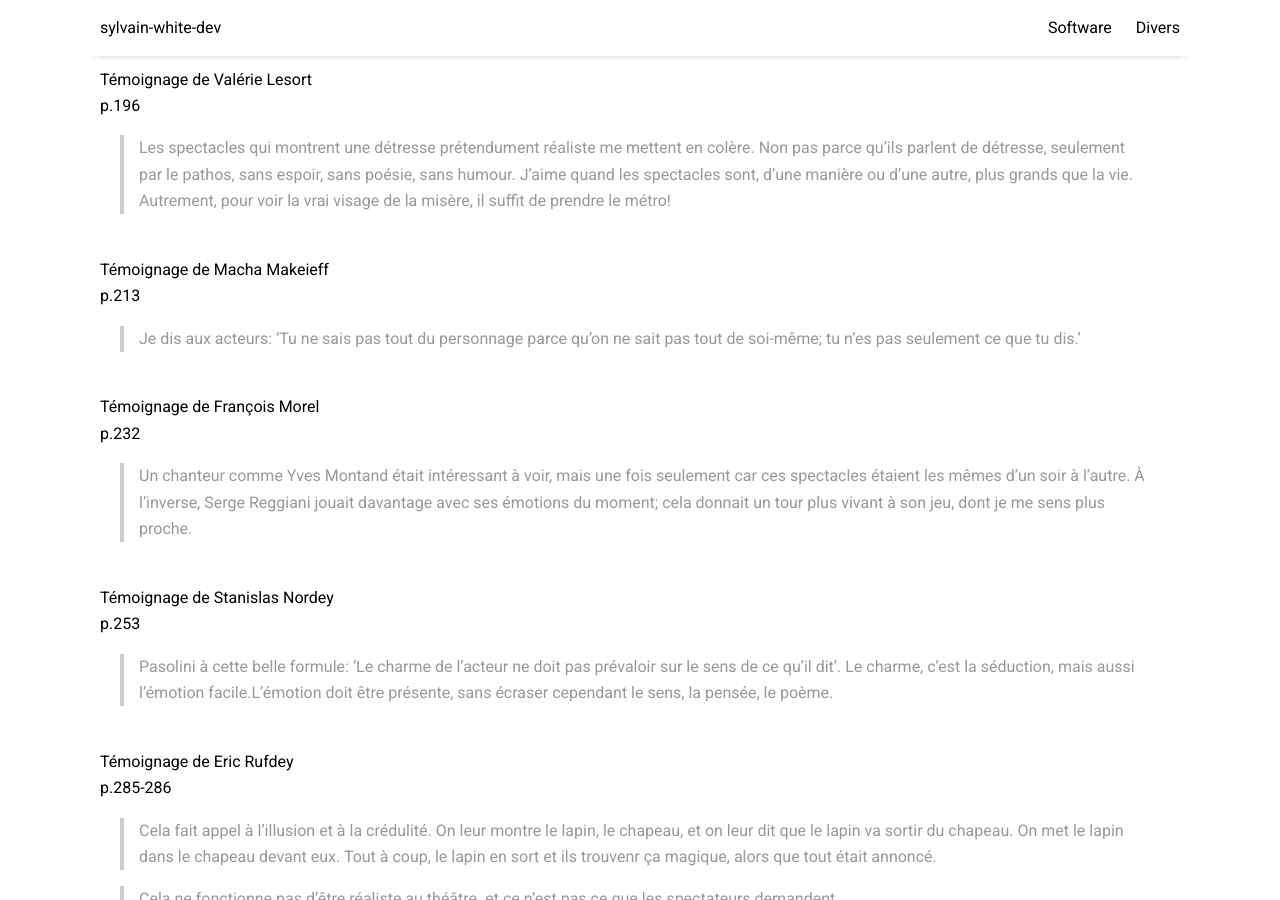
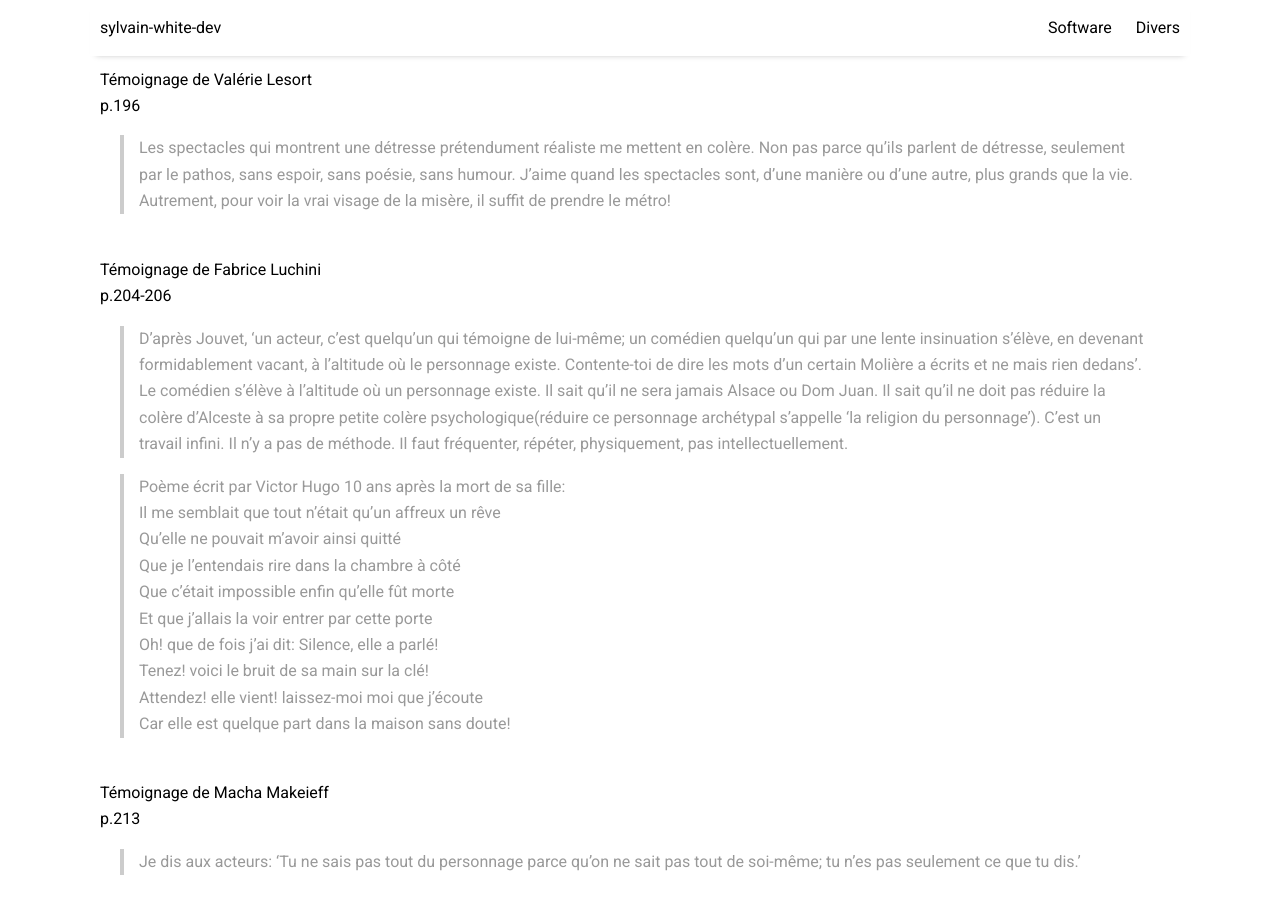
Before and after one commit to sylvainwhite/sylvain-white-dev, a Jekyll site: the page built from pages/paradoxesDesComédiens.md, in a window 1280 px wide and 900 px high, scrolled down 345 px. Built offline with Jekyll 4.4.1, drawn with Linux system fonts in a browser that asks for light colours; nearby versions of some CDN libraries.

Commit message:
Add quotations

```diff
--- a/pages/paradoxesDesComédiens.md
+++ b/pages/paradoxesDesComédiens.md
@@ -19,6 +19,22 @@ p.186 <br/>
 Témoignage de Valérie Lesort<br/>
 p.196 <br/>
  > Les spectacles qui montrent une détresse prétendument réaliste me mettent en colère. Non pas parce qu'ils parlent de détresse, seulement par le pathos, sans espoir, sans poésie, sans humour. J'aime quand les spectacles sont,  d'une manière ou d'une autre, plus grands que la vie. Autrement, pour voir la vrai visage de la misère,  il suffit de prendre le métro!
+
+<br/>
+Témoignage de Fabrice Luchini<br/>
+p.204-206 <br/>
+ > D'après Jouvet, 'un acteur, c'est quelqu'un qui témoigne de lui-même; un comédien quelqu'un qui par une lente insinuation s'élève, en devenant formidablement vacant, à l'altitude où le personnage existe. Contente-toi de dire les mots d'un certain Molière a écrits et ne mais rien dedans'. Le comédien s'élève à l'altitude où un personnage existe. Il sait qu'il ne sera jamais Alsace ou Dom Juan. Il sait qu'il ne doit pas réduire la colère d'Alceste à sa propre petite colère psychologique(réduire ce personnage archétypal s'appelle 'la religion du personnage'). C'est un travail infini. Il n'y a pas de méthode. Il faut fréquenter, répéter, physiquement, pas intellectuellement.
+
+ > Poème écrit par Victor Hugo 10 ans après la mort de sa fille:
+<br/>Il me semblait que tout n'était qu'un affreux un rêve
+<br/>Qu'elle ne pouvait m'avoir ainsi quitté
+<br/>Que je l'entendais rire dans la chambre à côté
+<br/>Que c'était impossible enfin qu'elle fût morte
+<br/>Et que j'allais la voir entrer par cette porte
+<br/>Oh! que de fois j'ai dit: Silence, elle a parlé!
+<br/>Tenez! voici le bruit de sa main sur la clé!
+<br/>Attendez! elle vient! laissez-moi moi que j'écoute
+<br/>Car elle est quelque part dans la maison sans doute!
 
 <br/>
 Témoignage de Macha Makeieff<br/>
```
